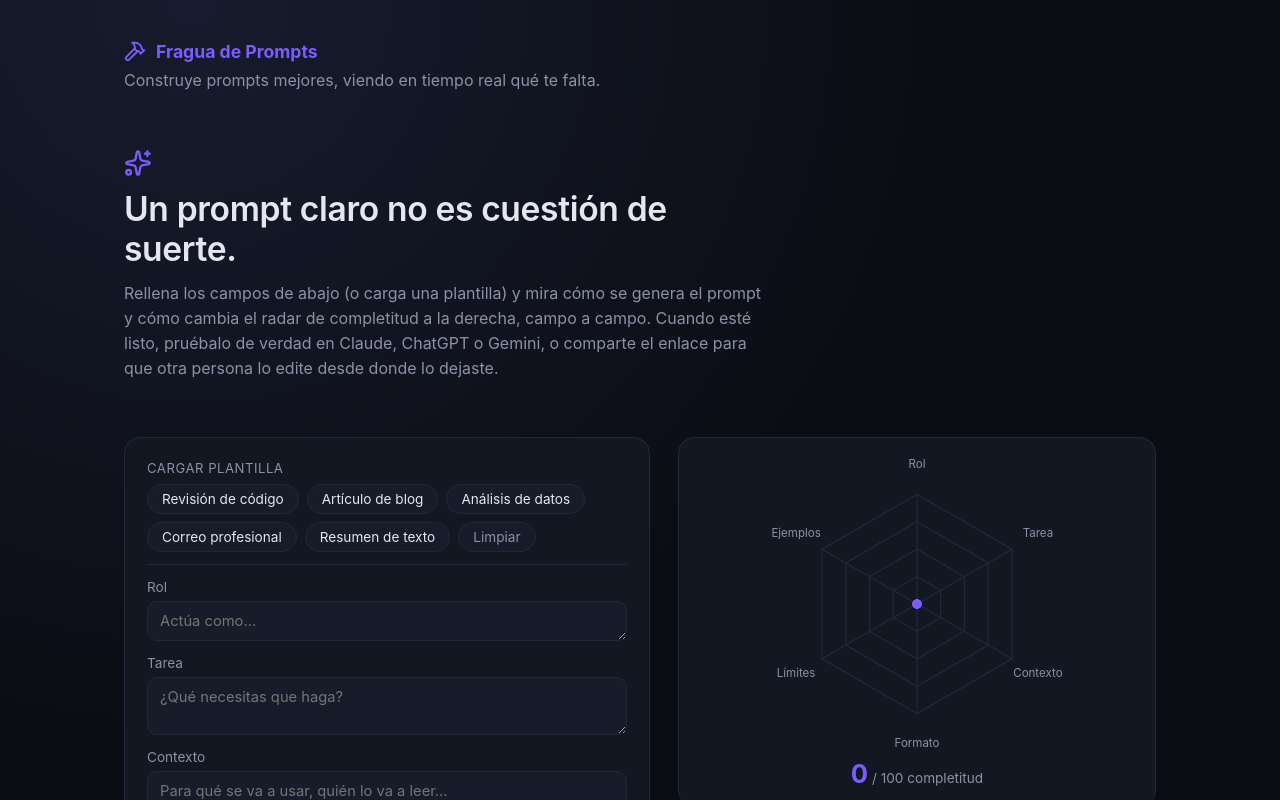
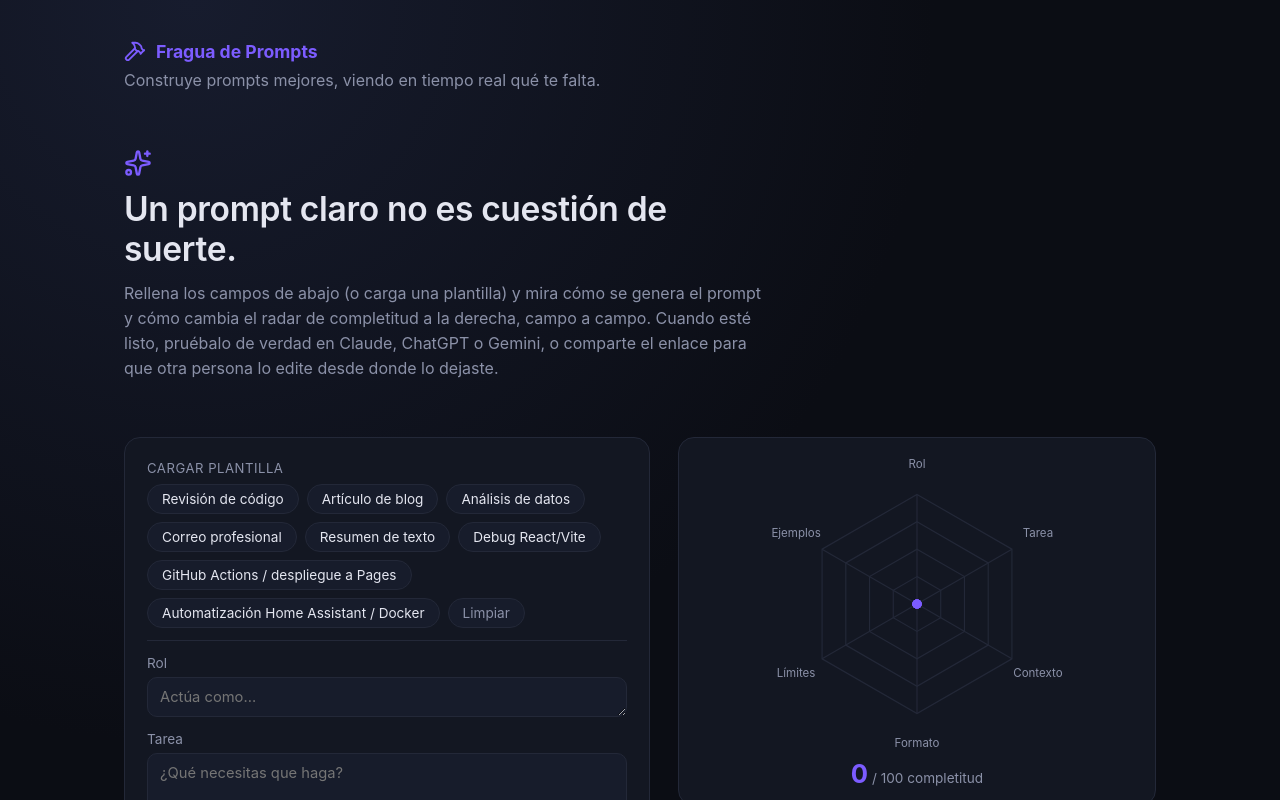
Before and after one commit to PabloMerinas/prompt-forge, a React (Vite) app: page / in a window 1280 px wide. Shown: the top 800 px of the page. Built offline with nearby package versions, Linux system fonts and the light colour scheme.

Commit message:
Añadir plantillas de desarrollador: React/Vite debug, GitHub Actions/Pages y Home Assistant/Docker
Cubren mi stack habitual (Vite sin backend, deploy a Pages, servidor doméstico), no casos genéricos.

```diff
--- a/src/data/templates.js
+++ b/src/data/templates.js
@@ -69,4 +69,46 @@
       examples: '',
     },
   },
+  {
+    id: 'react-vite-bug',
+    name: 'Debug React/Vite',
+    tags: ['Desarrollo', 'React'],
+    taskPlaceholder: 'Describe el bug: qué esperabas que pasara, qué pasa en realidad, y pega el componente o el error de consola...',
+    fields: {
+      role: 'Actúa como desarrollador senior de React especializado en proyectos Vite sin backend (todo el estado vive en el cliente).',
+      task: '',
+      context: 'Proyecto React (JSX, hooks) construido con Vite, sin framework de backend; el estado se guarda en localStorage o se codifica en la URL, no hay API propia.',
+      format: 'Explica primero la causa raíz en 2-3 frases, luego el fix como diff o bloque de código concreto, y por último cómo comprobar que quedó arreglado.',
+      constraints: 'No propongas añadir librerías nuevas ni backend si el bug se puede arreglar solo con el código existente. No reescribas archivos enteros, solo la parte afectada.',
+      examples: '',
+    },
+  },
+  {
+    id: 'github-actions-pages',
+    name: 'GitHub Actions / despliegue a Pages',
+    tags: ['Desarrollo', 'CI/CD'],
+    taskPlaceholder: 'Describe qué quieres cambiar del workflow o qué falla en el deploy (pega el .yml y el error del Action si lo hay)...',
+    fields: {
+      role: 'Actúa como ingeniero especializado en GitHub Actions y despliegues a GitHub Pages para proyectos front-end estáticos (React + Vite o CRA).',
+      task: '',
+      context: 'El repo se despliega a GitHub Pages mediante un workflow en .github/workflows/deploy.yml (build_type=workflow), sin servidor propio ni variables de entorno secretas más allá de las del propio repo.',
+      format: 'Da el YAML corregido o el paso a añadir en un bloque de código, y explica en una lista breve qué cambia y por qué.',
+      constraints: 'No cambies el proveedor de hosting ni introduzcas pasos que requieran secretos nuevos sin avisar explícitamente de que hace falta configurarlos en el repo.',
+      examples: '',
+    },
+  },
+  {
+    id: 'home-assistant-docker',
+    name: 'Automatización Home Assistant / Docker',
+    tags: ['Desarrollo', 'Home Server'],
+    taskPlaceholder: 'Describe la automatización o el problema: qué quieres que dispare, qué contenedores están implicados, qué ves en los logs...',
+    fields: {
+      role: 'Actúa como ingeniero de sistemas especializado en Home Assistant y stacks Docker en un servidor doméstico (self-hosted).',
+      task: '',
+      context: 'Servidor doméstico con varios servicios en Docker, Home Assistant como núcleo de automatización, acceso por SSH con autenticación por clave. Puede haber integraciones con APIs externas (por ejemplo Datadis/edata para consumo eléctrico).',
+      format: 'Da la configuración YAML o el comando docker/docker-compose exacto en un bloque de código, y explica en 2-3 frases qué hace y qué comprobar tras aplicarlo.',
+      constraints: 'No propongas exponer puertos a internet ni deshabilitar autenticación como solución. Ten en cuenta que el acceso es por SSH con clave, no por contraseña.',
+      examples: '',
+    },
+  },
 ]
```
